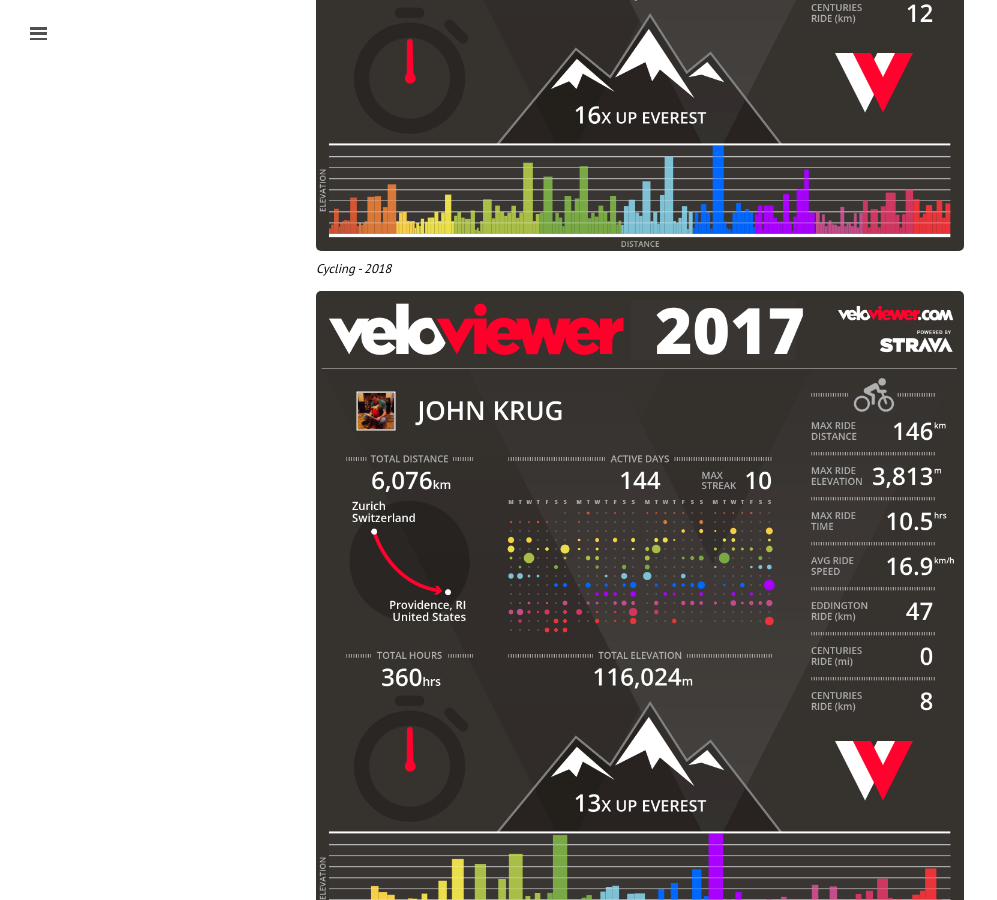
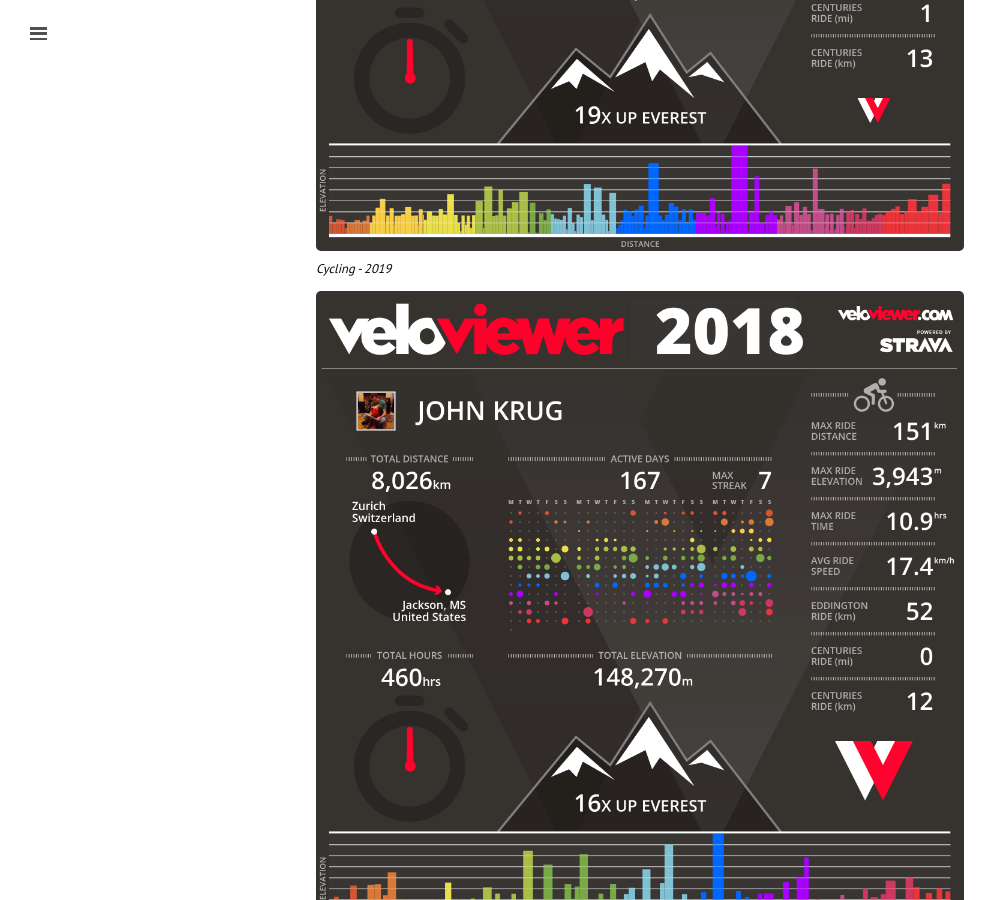
Before and after one commit to jhkrug/jhkrug.github.io, a Jekyll site: the page built from about.md, in a window 1280 px wide and 900 px high, scrolled down 3812 px. Shown: the whole window, without its empty margins (0-997 px from the left). Built offline with Jekyll 4.4.1, drawn with Linux system fonts in a browser that asks for light colours.

Commit message:
2019 stats for cycling

```diff
--- a/about.md
+++ b/about.md
@@ -78,6 +78,10 @@
 
 <img src="https://veloviewer.com/SigImage/f9b5e/4/5/M/p/abcdklghij.png">
 
+
+![Cycling - 2019](/public/images/vv-2019.png "Cycling - 2019")
+*Cycling - 2019*
+
 ![Cycling - 2018](/public/images/vv-2018.png "Cycling - 2018")
 *Cycling - 2018*
 
```
Also changed, not shown: public/images/vv-2019.png (added).
